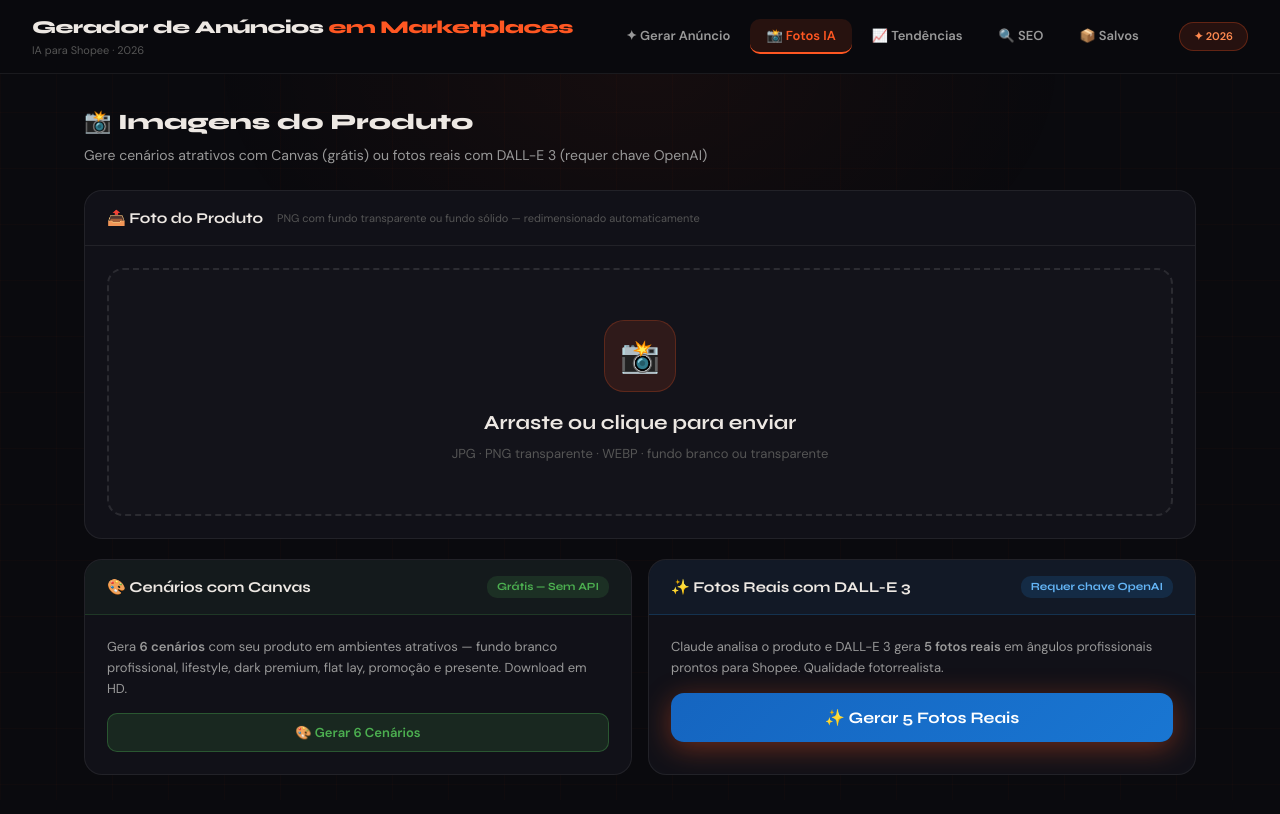
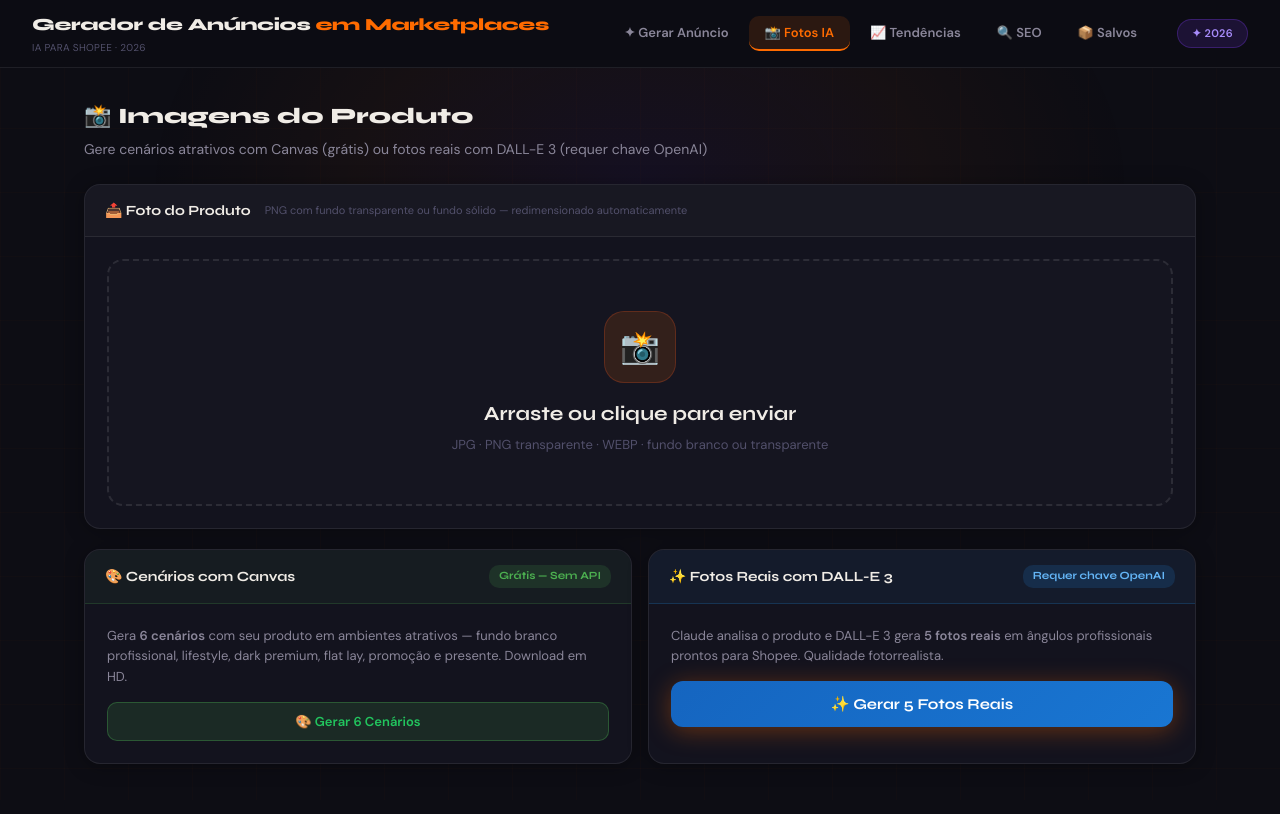
Before and after one commit to arznstoresp/gerador-de-anuncios, a website: page index.html in a window 1280 px wide. Both pictures are taken after a click on the button "📸 Fotos IA". Drawn offline with Linux system fonts and the light colour scheme.

Commit message:
Add files via upload

```diff
--- a/index.html
+++ b/index.html
@@ -8,34 +8,35 @@
 <style>
 *,*::before,*::after{box-sizing:border-box;margin:0;padding:0}
 :root{
-  --bg:#0a0a0e;--s1:#111118;--s2:#18181f;--s3:#1e1e28;
-  --bd:rgba(255,255,255,.07);--bd2:rgba(255,255,255,.13);
-  --or:#FF5722;--o2:#FF8A50;--o3:rgba(255,87,34,.12);--o4:rgba(255,87,34,.06);
-  --tx:#ede8e3;--t2:#999;--mu:#555;
-  --gr:#4CAF50;--g2:rgba(76,175,80,.12);
-  --rd:#EE4D2D;
+  --bg:#0d0d14;--s1:#13131e;--s2:#1a1a28;--s3:#202030;
+  --bd:rgba(255,255,255,.08);--bd2:rgba(255,255,255,.15);
+  --or:#FF6B00;--o2:#FF9A3C;--o3:rgba(255,107,0,.13);--o4:rgba(255,107,0,.06);
+  --tx:#f0ece6;--t2:#8a8699;--mu:#52506b;
+  --gr:#22c55e;--g2:rgba(34,197,94,.12);
+  --rd:#EE4D2D;--pu:#7C3AED;
 }
 html{font-size:15px}
 body{background:var(--bg);color:var(--tx);font-family:'DM Sans',sans-serif;min-height:100vh;overflow-x:hidden;line-height:1.5}
 body::before{content:'';position:fixed;inset:0;pointer-events:none;z-index:0;
-  background:linear-gradient(rgba(255,87,34,.022)1px,transparent 1px),
-             linear-gradient(90deg,rgba(255,87,34,.022)1px,transparent 1px);
-  background-size:56px 56px}
-body::after{content:'';position:fixed;top:-30%;left:50%;transform:translateX(-50%);
-  width:900px;height:600px;pointer-events:none;z-index:0;
-  background:radial-gradient(ellipse,rgba(255,87,34,.05)0%,transparent 68%)}
+  background:linear-gradient(rgba(255,107,0,.018)1px,transparent 1px),
+             linear-gradient(90deg,rgba(255,107,0,.018)1px,transparent 1px);
+  background-size:64px 64px}
+body::after{content:'';position:fixed;top:-20%;left:50%;transform:translateX(-50%);
+  width:1000px;height:700px;pointer-events:none;z-index:0;
+  background:radial-gradient(ellipse,rgba(124,58,237,.07)0%,rgba(255,107,0,.04)40%,transparent 70%)}
 
 /* HEADER */
-header{position:sticky;top:0;z-index:200;background:rgba(10,10,14,.96);
-  backdrop-filter:blur(20px);border-bottom:1px solid var(--bd);
-  padding:14px 32px;display:flex;align-items:center;justify-content:space-between}
+header{position:sticky;top:0;z-index:200;
+  background:rgba(13,13,20,.97);
+  backdrop-filter:blur(24px);border-bottom:1px solid var(--bd);
+  padding:12px 32px;display:flex;align-items:center;justify-content:space-between}
 .logo{display:flex;align-items:center;gap:12px}
 
-.logo-name{font-family:'Syne',sans-serif;font-weight:800;font-size:18px;letter-spacing:-.5px}
+.logo-name{font-family:'Syne',sans-serif;font-weight:800;font-size:17px;letter-spacing:-.3px}
 .logo-name span{color:var(--or)}
-.logo-sub{font-size:11px;color:var(--mu);margin-top:1px}
-.hbadge{background:var(--o3);border:1px solid rgba(255,87,34,.28);
-  color:var(--o2);border-radius:20px;padding:5px 14px;font-size:11px;font-weight:600}
+.logo-sub{font-size:10px;color:var(--mu);margin-top:2px;letter-spacing:.3px;text-transform:uppercase}
+.hbadge{background:rgba(124,58,237,.15);border:1px solid rgba(124,58,237,.3);
+  color:#a78bfa;border-radius:20px;padding:5px 14px;font-size:11px;font-weight:700;letter-spacing:.3px}
 
 /* NAV */
 .main-nav{display:flex;gap:4px;margin-left:auto;margin-right:24px}
@@ -43,7 +44,7 @@ header{position:sticky;top:0;z-index:200;background:rgba(10,10,14,.96);
   font-size:13px;font-weight:600;padding:8px 16px;border-radius:10px;cursor:pointer;
   transition:all .18s;border-bottom:2px solid transparent}
 .mnav:hover{color:var(--tx);background:rgba(255,255,255,.04)}
-.mnav.on{color:var(--or);background:var(--o3);border-bottom-color:var(--or)}
+.mnav.on{color:var(--or);background:var(--o3);border-bottom-color:var(--or);font-weight:700}
 
 main{position:relative;z-index:1;max-width:1160px;margin:0 auto;padding:32px 24px 80px}
 
@@ -79,9 +80,11 @@ main{position:relative;z-index:1;max-width:1160px;margin:0 auto;padding:32px 24p
   border:1px solid rgba(76,175,80,.25);border-radius:8px;padding:6px 10px}
 
 /* PANELS */
-.panel{background:var(--s1);border:1px solid var(--bd);border-radius:18px;overflow:hidden;margin-bottom:20px}
-.panel-hd{padding:16px 22px;border-bottom:1px solid var(--bd);
-  display:flex;align-items:center;gap:10px;font-family:'Syne',sans-serif;font-weight:700;font-size:15px}
+.panel{background:var(--s1);border:1px solid var(--bd);border-radius:16px;overflow:hidden;margin-bottom:18px;
+  box-shadow:0 2px 20px rgba(0,0,0,.3)}
+.panel-hd{padding:15px 20px;border-bottom:1px solid var(--bd);
+  display:flex;align-items:center;gap:10px;font-family:'Syne',sans-serif;font-weight:700;font-size:14px;
+  background:rgba(255,255,255,.02)}
 .panel-hd-sub{font-size:11px;color:var(--mu);font-family:'DM Sans',sans-serif;font-weight:400;margin-left:4px}
 .panel-bd{padding:22px}
 .panel-ft{padding:14px 22px;background:var(--s2);border-top:1px solid var(--bd);
@@ -121,7 +124,7 @@ main{position:relative;z-index:1;max-width:1160px;margin:0 auto;padding:32px 24p
 .inp{background:var(--s2);border:1.5px solid var(--bd);border-radius:10px;color:var(--tx);
   font-size:14px;padding:11px 14px;width:100%;outline:none;transition:all .18s;
   font-family:'DM Sans',sans-serif}
-.inp:focus{border-color:var(--or);background:var(--s3)}
+.inp:focus{border-color:var(--or);background:var(--s3);box-shadow:0 0 0 3px rgba(255,107,0,.12)}
 .inp::placeholder{color:#333}
 .ta{background:var(--s2);border:1.5px solid var(--bd);border-radius:10px;color:var(--tx);
   font-size:14px;padding:11px 14px;width:100%;outline:none;resize:vertical;line-height:1.6;
@@ -134,11 +137,11 @@ main{position:relative;z-index:1;max-width:1160px;margin:0 auto;padding:32px 24p
 .sel option{background:var(--s2)}
 
 /* BUTTONS */
-.btn-main{background:linear-gradient(135deg,#FF5722,#BF360C);color:#fff;border:none;
-  border-radius:13px;padding:15px 32px;font-size:16px;font-family:'Syne',sans-serif;
-  font-weight:700;cursor:pointer;box-shadow:0 6px 28px rgba(255,87,34,.38);
-  transition:all .25s;display:inline-flex;align-items:center;gap:10px}
-.btn-main:hover:not(:disabled){transform:translateY(-2px);box-shadow:0 12px 40px rgba(255,87,34,.5)}
+.btn-main{background:linear-gradient(135deg,#FF6B00,#E64A00);color:#fff;border:none;
+  border-radius:12px;padding:14px 30px;font-size:15px;font-family:'Syne',sans-serif;
+  font-weight:700;cursor:pointer;box-shadow:0 4px 24px rgba(255,107,0,.35);
+  transition:all .22s;display:inline-flex;align-items:center;gap:10px}
+.btn-main:hover:not(:disabled){transform:translateY(-2px);box-shadow:0 10px 36px rgba(255,107,0,.5)}
 .btn-main:disabled{opacity:.35;cursor:not-allowed;transform:none;box-shadow:none}
 .btn-sec{background:rgba(255,255,255,.05);color:var(--t2);border:1.5px solid var(--bd);
   border-radius:10px;padding:10px 18px;font-size:13px;cursor:pointer;font-family:'DM Sans',sans-serif;
@@ -747,13 +750,24 @@ async function callClaude(prompt,maxTokens,systemMsg){
   content.push({type:'text',text:prompt});
   const body={messages:[{role:'user',content}],max_tokens:maxTokens||3000};
   if(systemMsg)body.system=systemMsg;
-  const resp=await fetch('/api/claude',{
-    method:'POST',
-    headers:{'Content-Type':'application/json'},
-    body:JSON.stringify(body)
-  });
-  const json=await resp.json();
-  if(!resp.ok||json.error)throw new Error(json.error||'Erro '+resp.status);
+
+  // Use absolute URL to avoid issues on Render
+  const apiUrl = window.location.origin+'/api/claude';
+
+  let resp;
+  try{
+    resp = await fetch(apiUrl,{
+      method:'POST',
+      headers:{'Content-Type':'application/json'},
+      body:JSON.stringify(body)
+    });
+  }catch(netErr){
+    throw new Error('Sem conexão com o servidor. Verifique se o servidor está rodando.');
+  }
+
+  let json;
+  try{json=await resp.json();}catch(e){throw new Error('Resposta inválida do servidor (status '+resp.status+')');}
+  if(!resp.ok||json.error)throw new Error(json.error||'Erro do servidor: '+resp.status);
   return (json.content||[]).map(b=>b.text||'').join('').trim();
 }
 
@@ -773,11 +787,13 @@ async function callClaudeJSON(prompt,maxTokens){
 // ================================================================
 async function callDalle(prompt,label){
   const fullPrompt='Professional e-commerce product photo for Shopee marketplace. '+prompt+'. Style: '+label+'. Requirements: pure white background #FFFFFF, perfect studio lighting, no shadows, commercial photography quality, square 1:1 format, high resolution, product centered, photorealistic. No text, no watermarks, no people.';
-  const resp=await fetch('/api/dalle',{
+  let resp2;
+  try{resp2=await fetch(window.location.origin+'/api/dalle',{
     method:'POST',
     headers:{'Content-Type':'application/json'},
     body:JSON.stringify({prompt:fullPrompt,size:'1024x1024',quality:'standard',style:'natural'})
-  });
+  });}catch(e){throw new Error('Erro de conexão com servidor DALL-E');}
+  const resp=resp2;
   const json=await resp.json();
   if(!resp.ok||json.error)throw new Error(json.error||'Erro DALL-E '+resp.status);
   return json?.data?.[0]?.url||null;
@@ -1553,7 +1569,7 @@ function drawScene(canvas,img,type,idx){
 // PHOTOS (DALL-E)
 // ================================================================
 async function phDescribe(){
-  const resp=await fetch('/api/claude',{
+  const resp=await fetch(window.location.origin+'/api/claude',{
     method:'POST',
     headers:{'Content-Type':'application/json'},
     body:JSON.stringify({max_tokens:300,messages:[{role:'user',content:[
@@ -1567,7 +1583,7 @@ async function phDescribe(){
 }
 
 async function phAnalyze(prompt){
-  const resp=await fetch('/api/claude',{
+  const resp=await fetch(window.location.origin+'/api/claude',{
     method:'POST',
     headers:{'Content-Type':'application/json'},
     body:JSON.stringify({max_tokens:900,messages:[{role:'user',content:[
```
